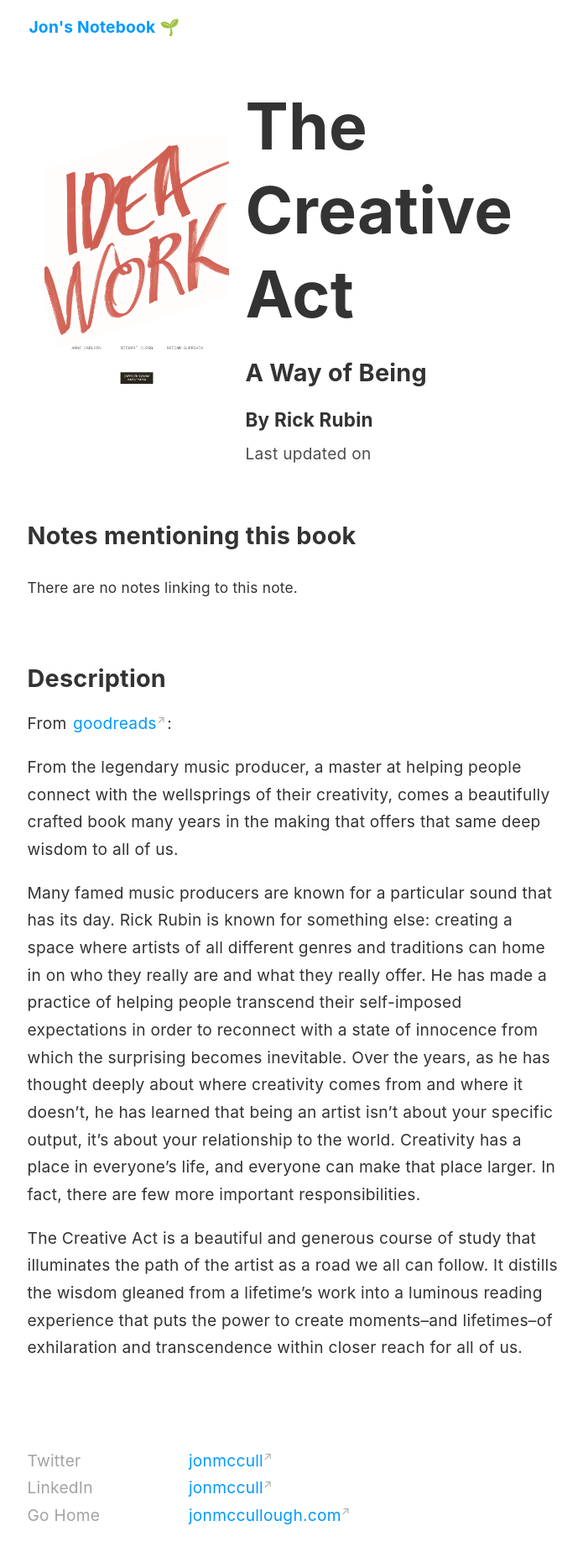
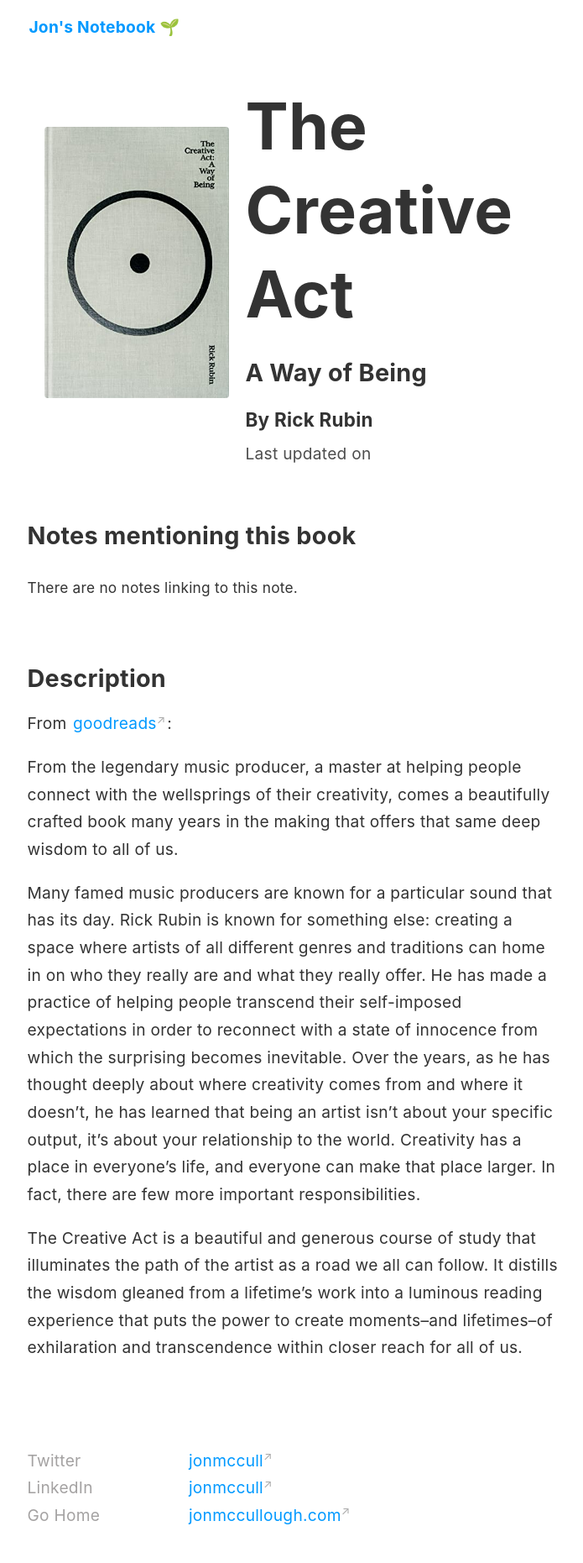
Before and after one commit to jonmccull/digital-garden, a Jekyll site: the page built from _notes/the-creative-act.md, in a window 1280 px wide. Shown: the whole page at 84% size, without its empty margins (290-985 px from the left). Built offline with Jekyll 4.4.1, drawn with Linux system fonts in a browser that asks for light colours.

Commit message:
Update Book, The Creative Act

```diff
--- a/_notes/the-creative-act.md
+++ b/_notes/the-creative-act.md
@@ -4,7 +4,7 @@
 subtitle: A Way of Being
 permalink: /book/creative-act/
 book-author: Rick Rubin
-image: /assets/books/idea-work.webp
+image: /assets/books/the-creative-act.png
 book-source: https://www.goodreads.com/book/show/60965426-the-creative-act?from_search=true&from_srp=true&qid=FHu6hTtVgt&rank=1
 ---
 
```
Also changed, not shown: assets/books/the-creative-act.png (added).
